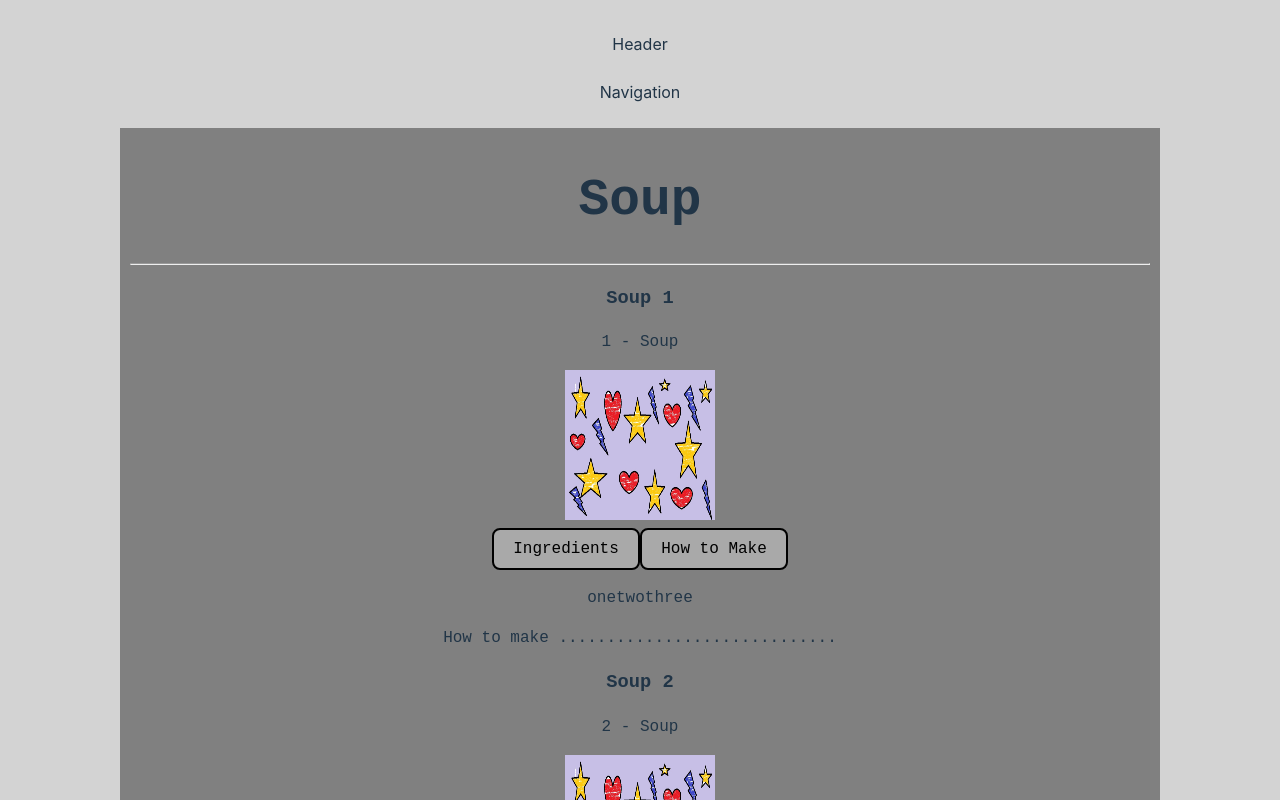
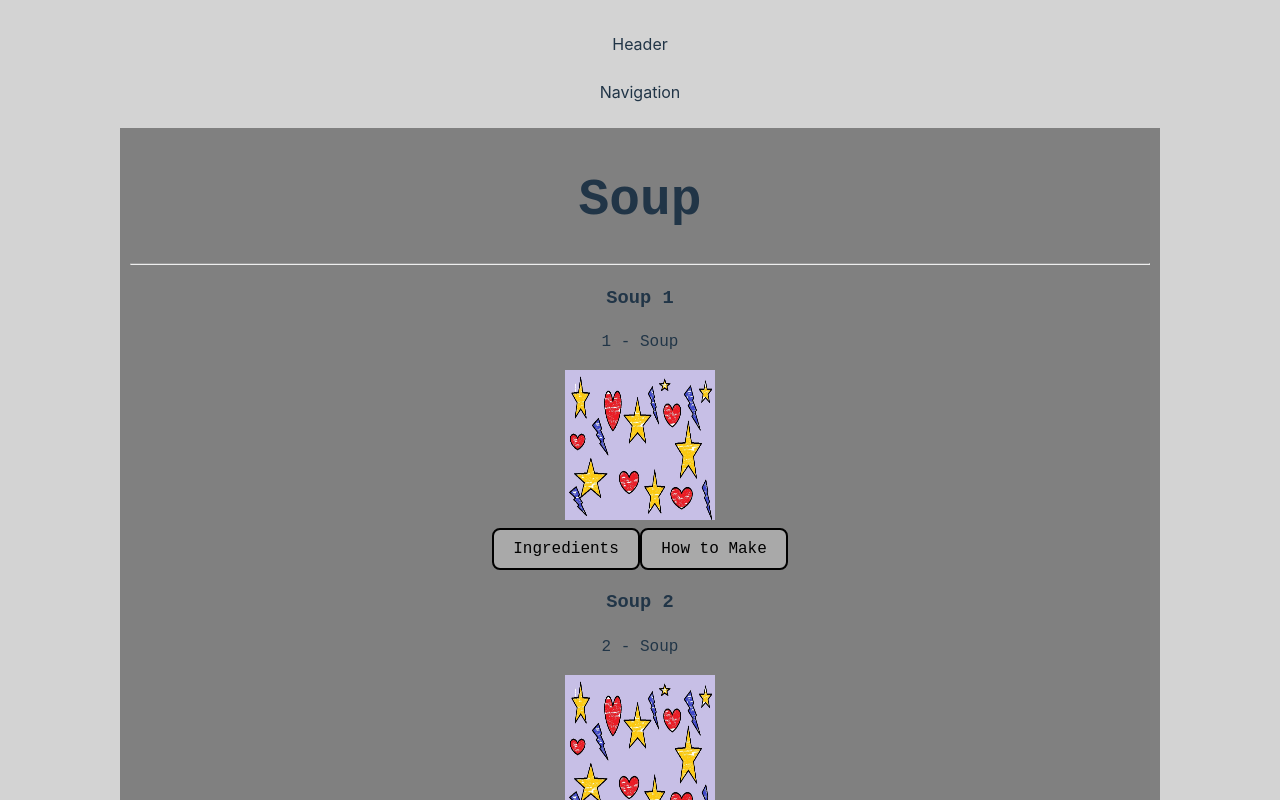
Before and after one commit to IvannaGotsova/CookingApp, a React (Vite) app: page /soup in a window 1280 px wide. Shown: the top 800 px of the page. Built offline with nearby package versions, Linux system fonts and the light colour scheme.

Commit message:
Added popup trigger

```diff
--- a/src/components/Receipt.jsx
+++ b/src/components/Receipt.jsx
@@ -1,3 +1,4 @@
+import Popup from 'reactjs-popup';
 import styles from '../css/Receipt.module.css'
 
 
@@ -12,10 +13,16 @@ function Receipt (props) {
                 <p key={item.id} id={item.id}>{item.id} - {item.type}</p>
                 <img className={styles.imageStyle} src={item.image} alt="" />
                 <br />
-                <button className={styles.buttonStyle}>Ingredients</button>
-                <button className={styles.buttonStyle}>How to Make</button>
+                <Popup trigger=
+                {<button className={styles.buttonStyle}>Ingredients</button>}
+                position="left center">
                 <p>{item.ingredients}</p>
+                </Popup>
+                <Popup trigger=
+                {<button className={styles.buttonStyle}>How to Make</button>}
+                position="right center">
                 <p>{item.howTo}</p>
+                </Popup>
              </div>
            )
         })}
```
